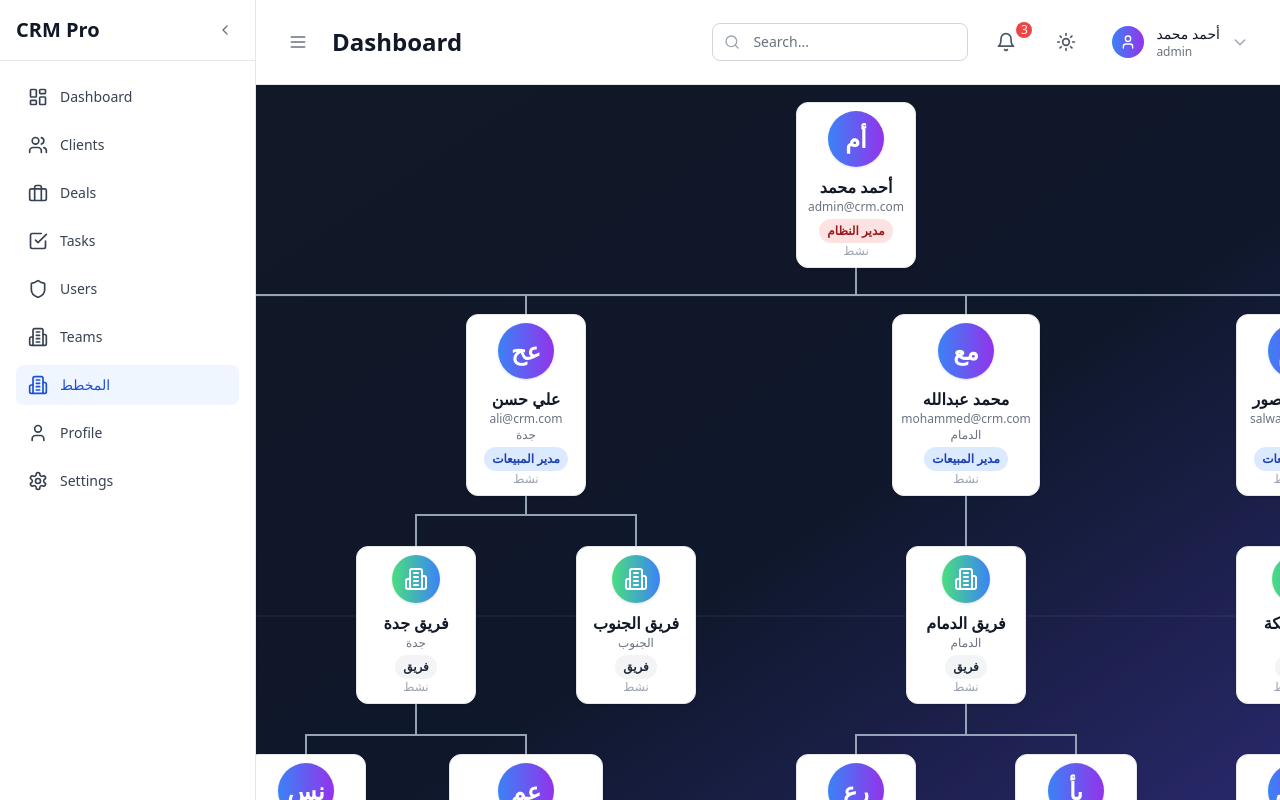
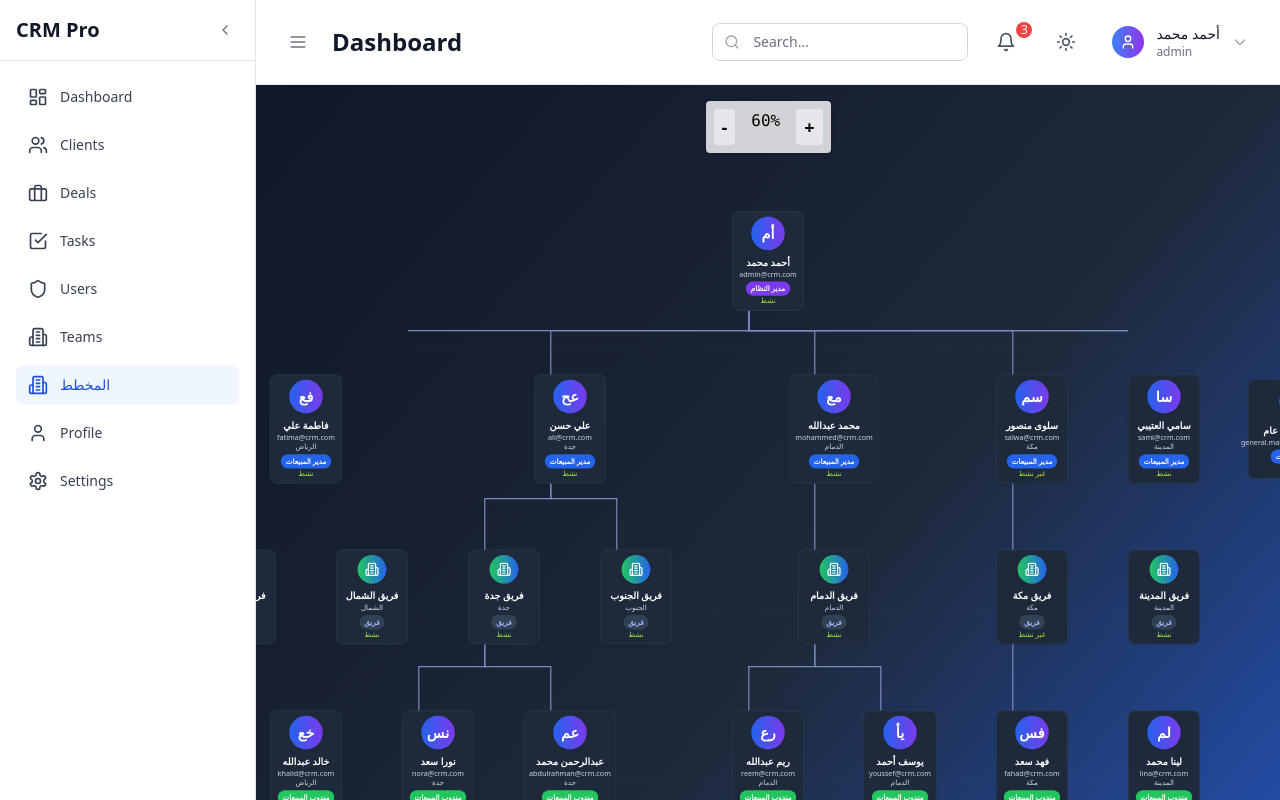
Before and after one commit to isamch/IC-CRM-Pro, a React (Vite) app: page /organization-chart in a window 1280 px wide. Shown: the top 800 px of the page. Built offline with nearby package versions, Linux system fonts and the light colour scheme; sample sign-in values are in the browser's storage.

Commit message:
best plan res2

```diff
--- a/src/pages/OrganizationChart.tsx
+++ b/src/pages/OrganizationChart.tsx
@@ -18,7 +18,7 @@ interface NodePosition {
 
 // صورة رمزية
 const Avatar: React.FC<AvatarProps> = ({ name, avatar }) => (
-  <div className="w-14 h-14 bg-gradient-to-r from-blue-500 to-purple-600 rounded-full flex items-center justify-center text-2xl font-bold text-white shadow">
+  <div className="w-14 h-14 bg-gradient-to-r from-[#2563eb] to-[#7c3aed] rounded-full flex items-center justify-center text-2xl font-bold text-white shadow">
     {avatar ? (
       <img src={avatar} alt={name} className="w-full h-full rounded-full object-cover" />
     ) : (
@@ -29,27 +29,27 @@ const Avatar: React.FC<AvatarProps> = ({ name, avatar }) => (
 
 // بطاقة مستخدم أو فريق
 const NodeCard: React.FC<NodeCardProps> = ({ node }) => (
-  <div className="flex flex-col items-center p-2 bg-white dark:bg-gray-900 rounded-xl shadow border border-gray-200 dark:border-gray-700 min-w-[120px] max-w-[160px]">
+  <div className="flex flex-col items-center p-2 bg-[#1e293b] rounded-xl shadow border border-[#334155] min-w-[120px] max-w-[160px]">
     {node.type === 'team' ? (
-      <div className="w-12 h-12 bg-gradient-to-r from-green-400 to-blue-500 rounded-full flex items-center justify-center text-xl font-bold text-white shadow">
+      <div className="w-12 h-12 bg-gradient-to-r from-[#22c55e] to-[#2563eb] rounded-full flex items-center justify-center text-xl font-bold text-white shadow">
         <Building2 className="w-6 h-6" />
       </div>
     ) : (
       <Avatar name={node.name} avatar={node.avatar} />
     )}
     <div className="mt-2 text-center">
-      <div className="font-bold text-gray-900 dark:text-white">{node.name}</div>
-      {node.email && <div className="text-xs text-gray-500 dark:text-gray-400">{node.email}</div>}
-      {node.region && <div className="text-xs text-gray-500 dark:text-gray-400">{node.region}</div>}
+      <div className="font-bold text-white">{node.name}</div>
+      {node.email && <div className="text-xs text-[#cbd5e1]">{node.email}</div>}
+      {node.region && <div className="text-xs text-[#cbd5e1]">{node.region}</div>}
       <div className="text-xs mt-1">
         <span className={`inline-flex px-2 py-1 text-xs font-semibold rounded-full ${
           node.type === 'admin'
-            ? 'bg-red-100 text-red-800 dark:bg-red-900 dark:text-red-200'
+            ? 'bg-[#7c3aed] text-white'
             : node.type === 'manager'
-            ? 'bg-blue-100 text-blue-800 dark:bg-blue-900 dark:text-blue-200'
+            ? 'bg-[#2563eb] text-white'
             : node.type === 'team'
-            ? 'bg-gray-100 text-gray-800 dark:bg-gray-700 dark:text-gray-200'
-            : 'bg-green-100 text-green-800 dark:bg-green-900 dark:text-green-200'
+            ? 'bg-[#334155] text-[#a5b4fc]'
+            : 'bg-[#22c55e] text-white'
         }`}>
           {node.type === 'admin'
             ? 'مدير النظام'
@@ -61,7 +61,7 @@ const NodeCard: React.FC<NodeCardProps> = ({ node }) => (
         </span>
       </div>
       {typeof node.isActive === 'boolean' && (
-        <div className="text-xs text-gray-400">{node.isActive ? 'نشط' : 'غير نشط'}</div>
+        <div className="text-xs text-[#a3e635]">{node.isActive ? 'نشط' : 'غير نشط'}</div>
       )}
     </div>
   </div>
@@ -97,7 +97,7 @@ function buildHierarchy() {
 const CARD_WIDTH = 160;
 const CARD_HEIGHT = 120;
 const H_GAP = 60; // المسافة الأفقية بين البطاقات
-const V_GAP = 100; // المسافة العمودية بين الصفوف
+const V_GAP = 160; // أو أي قيمة تناسبك (مثلاً 180 أو 200)
 const CHART_WIDTH = 1200; // عرض المخطط الكلي
 
 // توزيع هرمي حقيقي: كل مدير مع فرقه ومندوبيه في عمود مستقل
@@ -106,7 +106,7 @@ function getHierarchicalPositions(hierarchy: any) {
   const CARD_WIDTH = 160;
   const CARD_HEIGHT = 120;
   const H_GAP = 60;
-  const V_GAP = 100;
+  const V_GAP = 160; // أو أي قيمة تناسبك (مثلاً 180 أو 200)
   const ROOT_TOP = 40;
   const CHART_WIDTH = 1200;
 
@@ -254,16 +254,92 @@ export const OrganizationChart: React.FC = () => {
     return `M${from.x},${from.y} L${from.x},${midY} L${to.x},${midY} L${to.x},${to.y}`;
   };
 
+  // حالة التكبير/التصغير
+  const [scale, setScale] = useState(0.6); // القيمة الافتراضية مصغرة
+  // حالة السحب (pan)
+  const [pan, setPan] = useState({ x: 0, y: 0 });
+  const [dragging, setDragging] = useState(false);
+  const dragStart = useRef<{ x: number; y: number }>({ x: 0, y: 0 });
+  const panStart = useRef<{ x: number; y: number }>({ x: 0, y: 0 });
+
+  // أحداث السحب
+  const handleMouseDown = (e: React.MouseEvent) => {
+    // فقط زر الماوس الأيسر
+    if (e.button !== 0) return;
+    setDragging(true);
+    dragStart.current = { x: e.clientX, y: e.clientY };
+    panStart.current = { ...pan };
+  };
+  const handleMouseMove = (e: React.MouseEvent) => {
+    if (!dragging) return;
+    const dx = e.clientX - dragStart.current.x;
+    const dy = e.clientY - dragStart.current.y;
+    setPan({ x: panStart.current.x + dx, y: panStart.current.y + dy });
+  };
+  const handleMouseUp = () => setDragging(false);
+
+  // منع تحديد النص أثناء السحب
+  useEffect(() => {
+    if (dragging) {
+      document.body.style.userSelect = 'none';
+    } else {
+      document.body.style.userSelect = '';
+    }
+    return () => {
+      document.body.style.userSelect = '';
+    };
+  }, [dragging]);
+
+  // حساب ارتفاع المخطط تلقائيًا بناءً على توزيع البطاقات
+  const chartHeight = Math.max(...positions.map(p => p.top + CARD_HEIGHT)) + 40; // 40 هامش سفلي
+
   // تحسين مظهر الخلفية والبطاقات
   return (
+    <div className="relative w-full min-h-screen bg-gradient-to-br from-[#0f172a] via-[#1e293b] to-[#2563eb] flex flex-col items-center justify-start">
+      {/* أزرار التحكم في التكبير/التصغير */}
+      <div className="z-50 flex gap-2 bg-white/80 rounded shadow p-2 mt-4 mb-2" style={{ alignSelf: 'center' }}>
+        <button
+          className="px-2 py-1 rounded bg-gray-200 hover:bg-gray-300 text-lg font-bold"
+          onClick={() => setScale(s => Math.max(0.3, s - 0.1))}
+        >-
+        </button>
+        <span className="px-2 font-mono">{(scale * 100).toFixed(0)}%</span>
+        <button
+          className="px-2 py-1 rounded bg-gray-200 hover:bg-gray-300 text-lg font-bold"
+          onClick={() => setScale(s => Math.min(2, s + 0.1))}
+        >+
+        </button>
+      </div>
+      {/* مساحة العمل */}
       <div
-      className="relative w-full min-h-screen bg-gradient-to-br from-gray-900 via-slate-900 to-indigo-900"
-      style={{ minWidth: CHART_WIDTH }}
+        className="relative flex items-start justify-center select-none"
+        style={{
+          width: '100vw',
+          minHeight: '80vh',
+          background: 'none',
+          overflow: 'hidden',
+          cursor: dragging ? 'grabbing' : 'grab',
+        }}
+        onMouseDown={handleMouseDown}
+        onMouseMove={handleMouseMove}
+        onMouseUp={handleMouseUp}
+        onMouseLeave={handleMouseUp}
+      >
+        <div
+          style={{
+            minWidth: CHART_WIDTH,
+            height: chartHeight,
+            transform: `translate(${pan.x}px, ${pan.y}px) scale(${scale})`,
+            transformOrigin: 'top center',
+            transition: dragging ? 'none' : 'transform 0.2s',
+            margin: '40px 0',
+            position: 'relative',
+          }}
         >
           {/* خطوط بين الصفوف (اختياري) */}
-      <div className="absolute left-0 w-full" style={{ top: CARD_HEIGHT + 40 + V_GAP / 2, height: 2, background: 'rgba(255,255,255,0.04)' }} />
-      <div className="absolute left-0 w-full" style={{ top: 2 * (CARD_HEIGHT + V_GAP) + 40 + V_GAP / 2, height: 2, background: 'rgba(255,255,255,0.04)' }} />
-      <div className="absolute left-0 w-full" style={{ top: 3 * (CARD_HEIGHT + V_GAP) + 40 + V_GAP / 2, height: 2, background: 'rgba(255,255,255,0.04)' }} />
+          <div className="absolute left-0 w-full" style={{ top: CARD_HEIGHT + 40 + V_GAP / 2, height: 2, background: 'rgba(120,130,180,0.04)' }} />
+          <div className="absolute left-0 w-full" style={{ top: 2 * (CARD_HEIGHT + V_GAP) + 40 + V_GAP / 2, height: 2, background: 'rgba(120,130,180,0.04)' }} />
+          <div className="absolute left-0 w-full" style={{ top: 3 * (CARD_HEIGHT + V_GAP) + 40 + V_GAP / 2, height: 2, background: 'rgba(120,130,180,0.04)' }} />
           {/* خطوط SVG بزوايا قائمة */}
           <svg className="absolute top-0 left-0 w-full h-full pointer-events-none z-0">
             {lines.map((line, idx) => {
@@ -274,7 +350,7 @@ export const OrganizationChart: React.FC = () => {
                   key={idx}
                   d={getLShapePath(from, to)}
                   fill="none"
-              stroke="#94a3b8"
+                  stroke="#7b8bbd"
                   strokeWidth={2}
                   markerEnd="url(#arrowhead)"
                 />
@@ -282,7 +358,7 @@ export const OrganizationChart: React.FC = () => {
             })}
             <defs>
               <marker id="arrowhead" markerWidth="8" markerHeight="8" refX="6" refY="3" orient="auto" markerUnits="strokeWidth">
-            <path d="M0,0 L0,6 L8,3 z" fill="#94a3b8" />
+                <path d="M0,0 L0,6 L8,3 z" fill="#7b8bbd" />
               </marker>
             </defs>
           </svg>
@@ -315,5 +391,7 @@ export const OrganizationChart: React.FC = () => {
               );
             })}
         </div>
+      </div>
+    </div>
   );
 };
```
Lines whose indentation alone changed are shown as unchanged.
